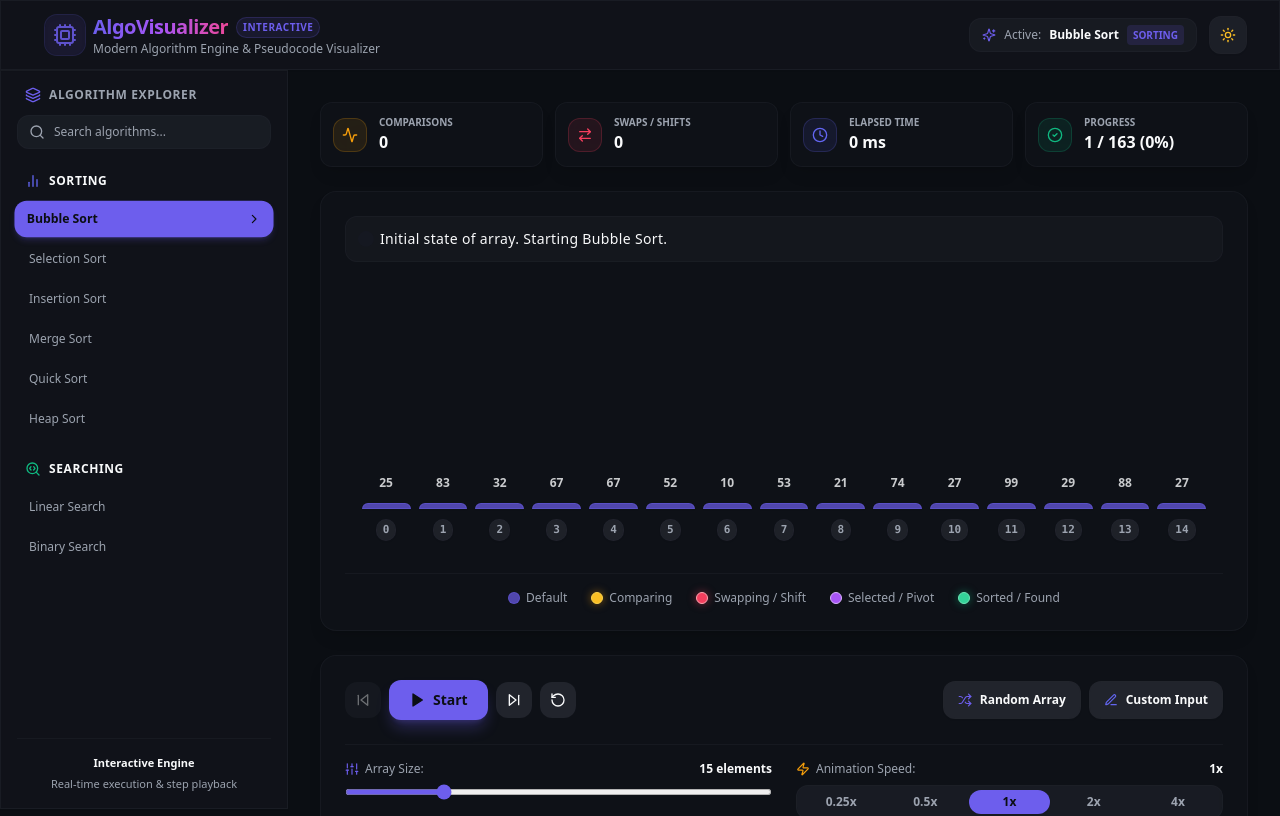
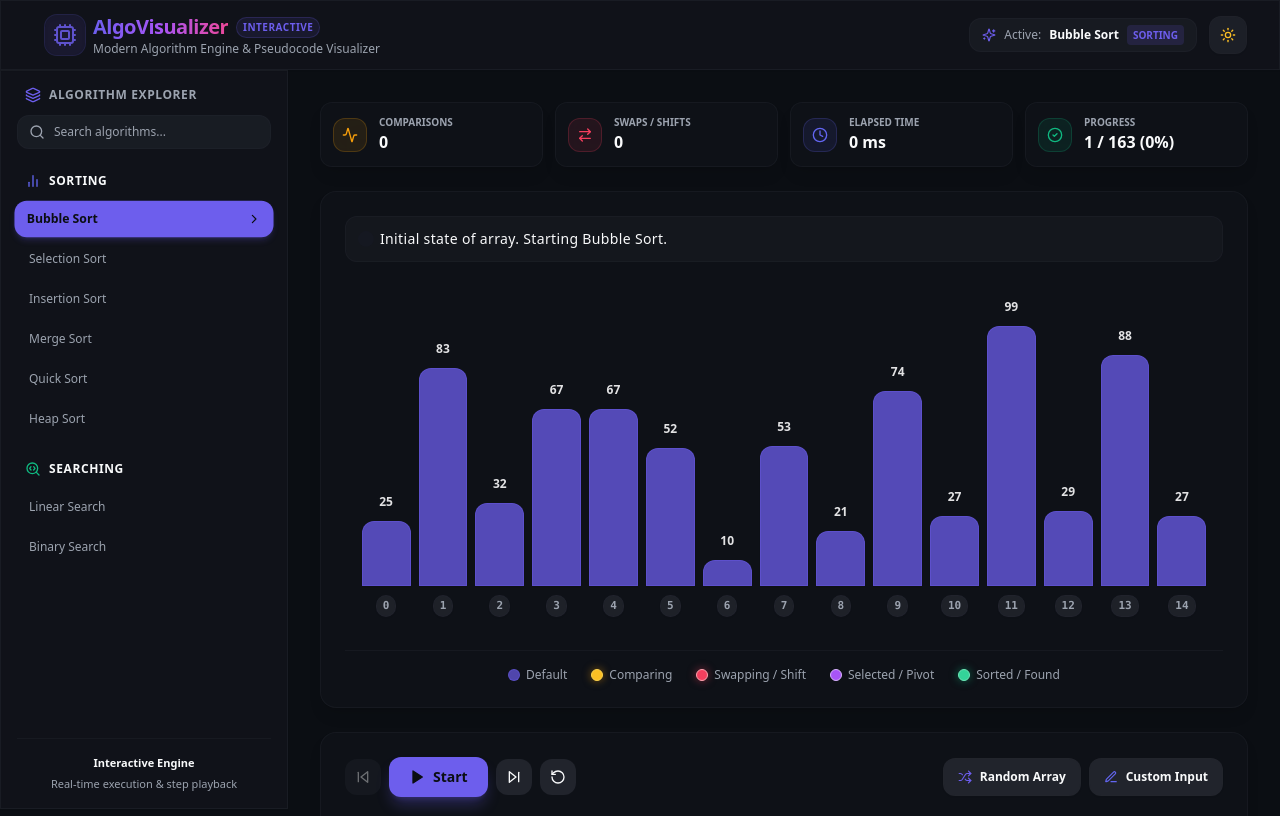
Before and after one commit to sachin11p12/Algorithm-Visualizer, a Next.js app in the folder Frontend/: page / in a window 1280 px wide. Shown: the top 816 px of the page. Built offline with nearby package versions, Linux system fonts and the light colour scheme.

Commit message:
feat: implement VisualizerCanvas component for animated array sorting and searching visualization

```diff
--- a/Frontend/components/visualizer/VisualizerCanvas.tsx
+++ b/Frontend/components/visualizer/VisualizerCanvas.tsx
@@ -56,17 +56,16 @@ export const VisualizerCanvas: React.FC = () => {
       </div>
 
       {/* Main Array Bar Container */}
-      <div className="relative flex-1 w-full flex items-end justify-center gap-1.5 sm:gap-2 px-2 pt-12 pb-10 min-h-[260px]">
+      <div className="relative w-full h-[280px] sm:h-[340px] flex items-end justify-center gap-1.5 sm:gap-2 px-2 pt-10 pb-10">
         <AnimatePresence mode="popLayout">
           {array.map((value, idx) => {
             const status = getBarStatus(idx);
-            // Calculate proportional height relative to max element value (min 10% height for 1, 100% for max)
-            const heightPercent = Math.max(Math.round((value / maxVal) * 100), 10);
+            // Calculate proportional height relative to max element value (5% for min, 100% for max)
+            const heightPercent = Math.max(Math.round((value / maxVal) * 100), 6);
             const inRange = isIndexInSearchRange(idx);
             const isActiveAction = status === 'comparing' || status === 'swapping' || status === 'found';
 
-            let bgClass = 'bg-primary/70 border-primary/40';
-            let textClass = 'text-primary-foreground';
+            let bgClass = 'bg-primary/75 border-primary/40';
             let shadowClass = '';
             let scaleClass = '';
 
@@ -94,12 +93,19 @@ export const VisualizerCanvas: React.FC = () => {
               <motion.div
                 key={`${idx}-${value}`}
                 layout
-                initial={{ opacity: 0, y: 20 }}
-                animate={{ opacity: 1, y: 0 }}
+                initial={{ opacity: 0, scaleY: 0 }}
+                animate={{ opacity: 1, scaleY: 1 }}
                 exit={{ opacity: 0, scale: 0.8 }}
                 transition={{ duration: 0.2, ease: 'easeOut' }}
-                className="relative flex flex-col items-center justify-end h-full group"
+                className={cn(
+                  'relative flex items-start justify-center rounded-t-lg transition-all duration-200 border shadow-sm group select-none',
+                  bgClass,
+                  shadowClass,
+                  scaleClass,
+                  inRange && status === 'default' && 'ring-2 ring-sky-400/60 bg-sky-500/40'
+                )}
                 style={{
+                  height: `${heightPercent}%`,
                   width: `${Math.max(100 / array.length - 1, 1.8)}%`,
                   minWidth: array.length > 30 ? '10px' : '20px',
                   maxWidth: '52px',
@@ -108,34 +114,22 @@ export const VisualizerCanvas: React.FC = () => {
                 {/* Floating Value Label Above Bar */}
                 <div
                   className={cn(
-                    'absolute -top-7 transition-all duration-200 font-extrabold whitespace-nowrap select-none z-30',
-                    isActiveAction ? 'text-xs sm:text-sm scale-125 font-black text-foreground drop-shadow-md' : 'text-[10px] sm:text-xs text-foreground/80'
+                    'absolute -top-7 transition-all duration-200 font-extrabold whitespace-nowrap z-30 select-none pointer-events-none',
+                    isActiveAction
+                      ? 'text-xs sm:text-sm scale-125 font-black text-foreground drop-shadow-md'
+                      : 'text-[10px] sm:text-xs text-foreground/90 font-bold'
                   )}
                 >
                   {value}
                 </div>
 
-                {/* Animated Height Bar */}
-                <div
-                  className={cn(
-                    'w-full rounded-t-lg transition-all duration-200 border shadow-sm flex items-start justify-center pt-1',
-                    bgClass,
-                    shadowClass,
-                    scaleClass,
-                    inRange && status === 'default' && 'ring-2 ring-sky-400/60 bg-sky-500/40'
-                  )}
-                  style={{
-                    height: `${heightPercent}%`,
-                  }}
-                />
-
-                {/* Clear Array Index Badge Below Bar */}
-                <div className="absolute -bottom-8 flex items-center justify-center">
+                {/* Array Index Badge Below Bar */}
+                <div className="absolute -bottom-8 flex items-center justify-center pointer-events-none">
                   <span
                     className={cn(
                       'px-1.5 py-0.5 rounded-md font-mono text-[9px] sm:text-[11px] font-bold border transition-colors shadow-sm select-none',
                       isActiveAction
-                        ? 'bg-primary text-primary-foreground border-primary'
+                        ? 'bg-primary text-primary-foreground border-primary scale-110'
                         : 'bg-secondary/90 text-muted-foreground border-border/60 hover:text-foreground'
                     )}
                   >
```
